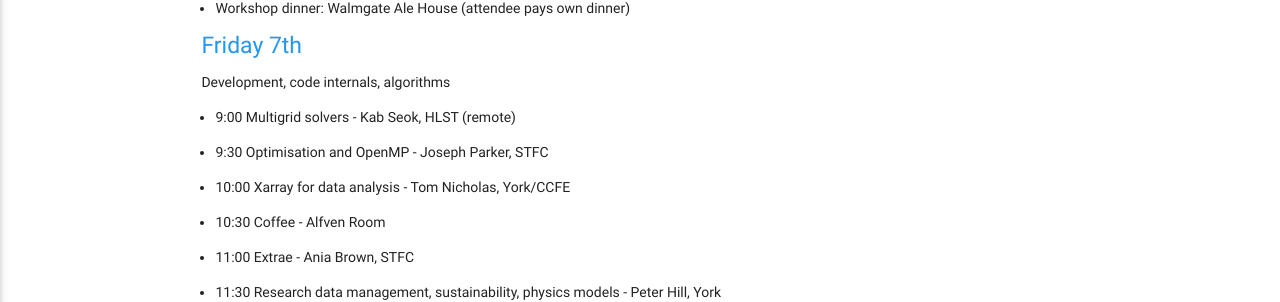
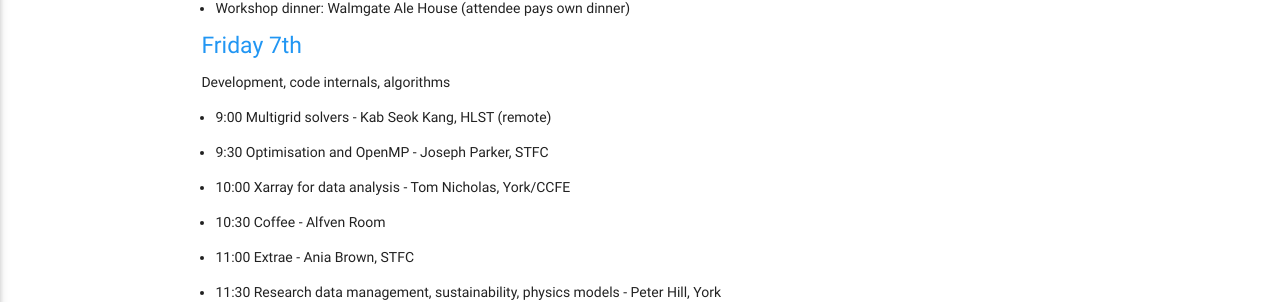
Before and after one commit to boutproject/boutproject.github.io, a Jekyll site: the page built from documentation/workshop2018.markdown, in a window 1280 px wide and 900 px high, scrolled down 1363 px. Shown: the part 151-453 px from the top of the window. Built offline with Jekyll 4.4.1, drawn with Linux system fonts in a browser that asks for light colours.

Commit message:
Update workshop2018.markdown

```diff
--- a/documentation/workshop2018.markdown
+++ b/documentation/workshop2018.markdown
@@ -67,7 +67,7 @@ Hands on training in comp lab
 
 Development, code internals, algorithms
 
-* 9:00 Multigrid solvers - Kab Seok, HLST (remote)
+* 9:00 Multigrid solvers - Kab Seok Kang, HLST (remote)
 * 9:30 Optimisation and OpenMP - Joseph Parker, STFC
 * 10:00 Xarray for data analysis - Tom Nicholas, York/CCFE
 
```
